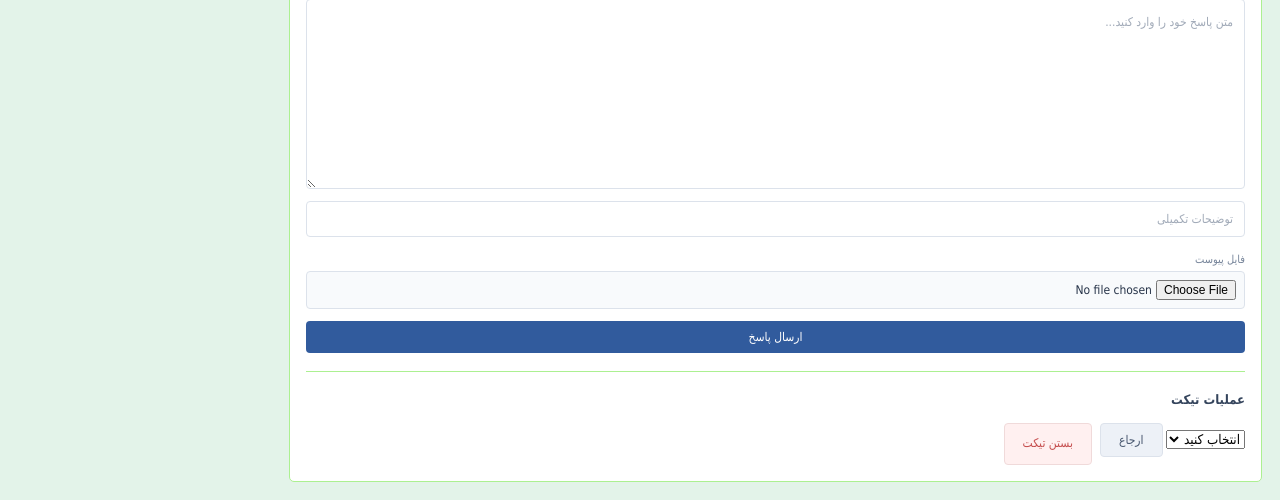
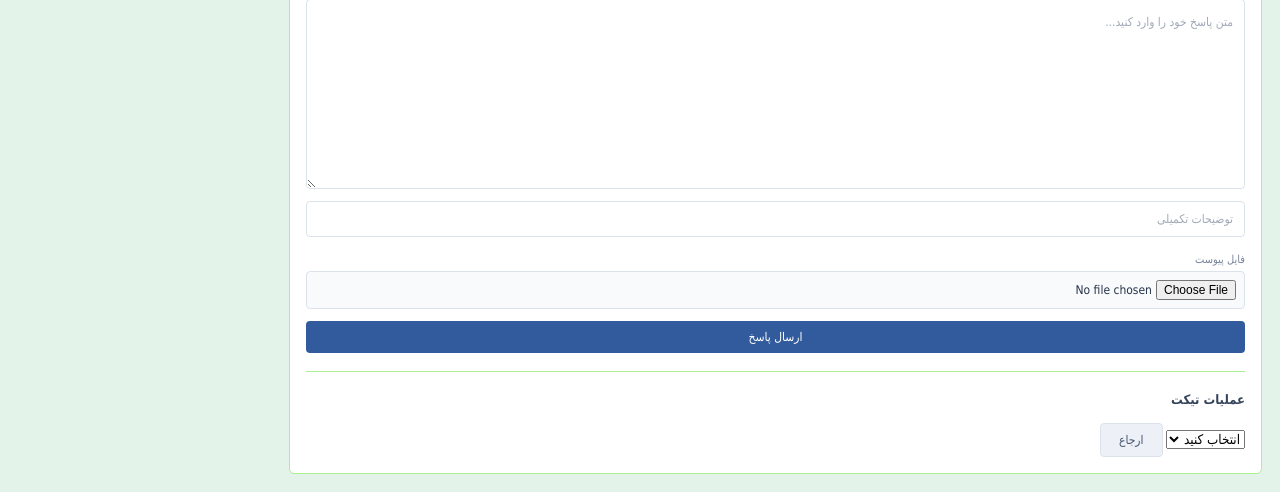
Before and after one commit to msdkaffash-debug/ticket-app, a Flask app: template templates/showticket_expert.html in a window 1280 px wide. Shown: the part 1088-1588 px from the top of the page. Run offline with Flask 3, Linux system fonts and the light colour scheme; the template is opened without the code that fills it, so the values that code supplies are empty.

Commit message:
Update showticket_expert.html

```diff
--- a/templates/showticket_expert.html
+++ b/templates/showticket_expert.html
@@ -1549,13 +1549,6 @@ class="btn btn-secondary"
 
 </form>
 
-<a
-href="/user/{{user_info[2]}}/tickets/{{ticket[1]}}/close_ticket"
-class="btn btn-danger" onclick="return confirm('آیا از بستن تیکت اطمینان دارید؟');"
->
-بستن تیکت
-</a>
-
 </div>
 {% else %}
 <p style="background-color: #649ce4; color:rgb(0, 0, 0); padding: 10pt; border: 2pt solid red; text-align: center; font-size: 13pt;">تیکت بسته شده است</p>
```
